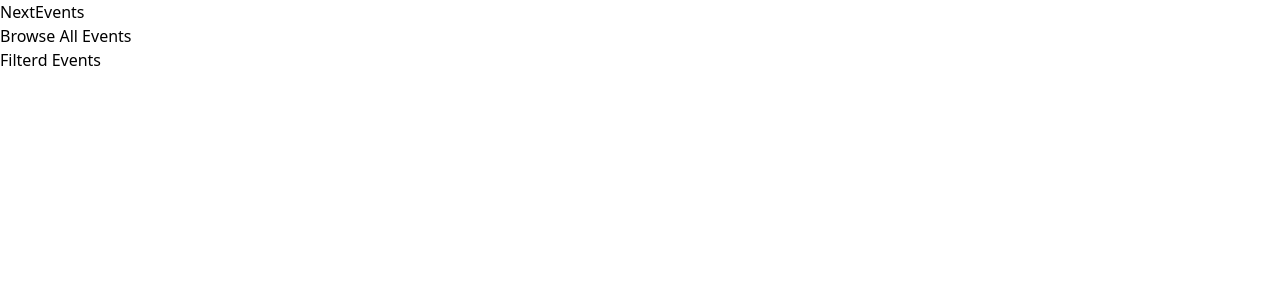
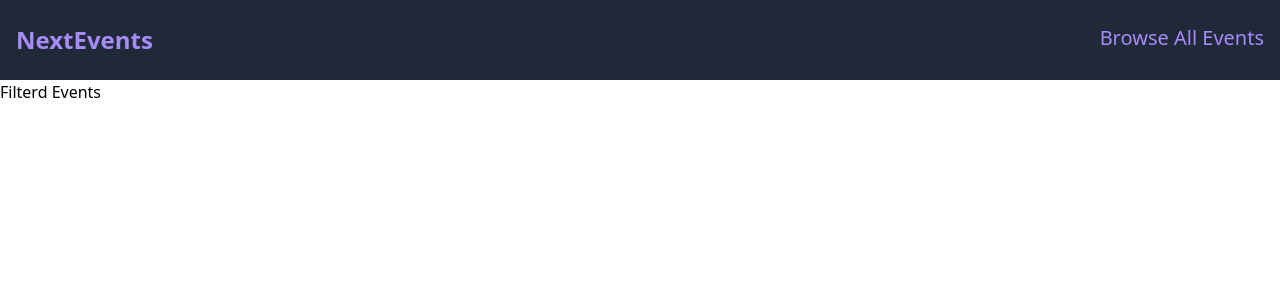
Before and after one commit to codewithahad01/next-events, a Next.js app: page /events in a window 1280 px wide. Shown: the top 300 px of the page. Built offline with nearby package versions, Linux system fonts and the light colour scheme.

Commit message:
filterd another button for form usage

```diff
--- a/components/events/EventList.jsx
+++ b/components/events/EventList.jsx
@@ -4,7 +4,7 @@ import EventItem from "./EventItem";
 function EventList(props) {
     const { items } = props;
     return (
-        <div className="flex justify-center items-center pt-44 ">
+        <div className="flex justify-center items-center pt-20 ">
         <ul>
             {items.map((event) => (
             <EventItem
--- a/components/layout/MainHeader.jsx
+++ b/components/layout/MainHeader.jsx
@@ -4,13 +4,13 @@ import React from 'react'
 function MainHeader() {
     return (
 
-        <header>
-            <div>
+        <header className='flex flex-row text-violet-400 justify-between bg-gray-800 py-6 px-4 md:text-4xl'>
+            <div className='font-extrabold text-2xl '>
                 <Link href='/'>NextEvents</Link>
             </div>
-            <nav>
+            <nav className=''>
                 <uL>
-                    <li>
+                    <li className='text-xl'>
                         <Link href='/events'>Browse All Events</Link>
                     </li>
                 </uL>
--- a/components/ui/button.js
+++ b/components/ui/button.js
@@ -1,15 +1,18 @@
 import Link from "next/link";
 
 function Button(props) {
+    if(props.link) {
         return (
             <div className="flex flex-row ">
                 <Link href={props.link}>
-            <a className="w-full text-center font-bold my-2 text-purple-700 hover:text-black hover:bg-white bg-yellow-400 rounded-lg p-2 shadow-xl md:mt-28 md:float-right">
+                <a className="w-full text-center font-bold my-2 text-purple-400 hover:text-black hover:bg-white bg-gray-800 rounded-lg p-2 shadow-xl md:mt-28 md:float-right">
                     {props.children}
                 </a>
                 </Link>
             </div>
         );
     }
+    return <button className=" text-center font-bold text-purple-400 hover:text-black hover:bg-white bg-gray-800 rounded-lg p-2 shadow-xl " onClick={props.onClick}>{props.children}</button>
+}
 
 export default Button;
```
Lines whose indentation alone changed are shown as unchanged.
